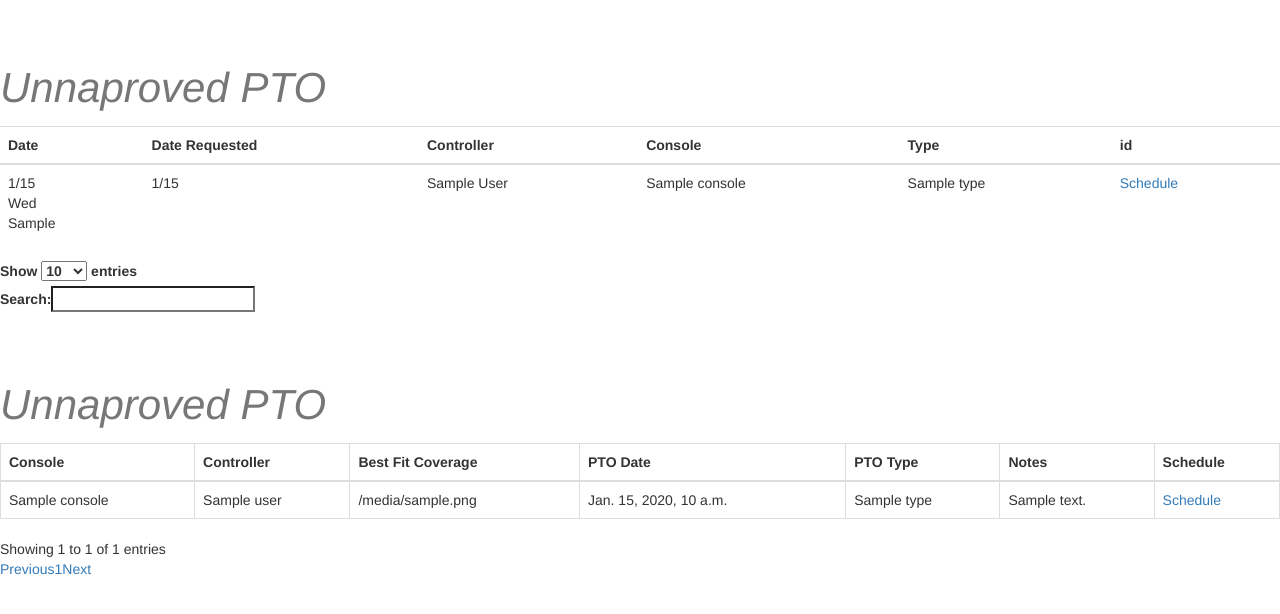
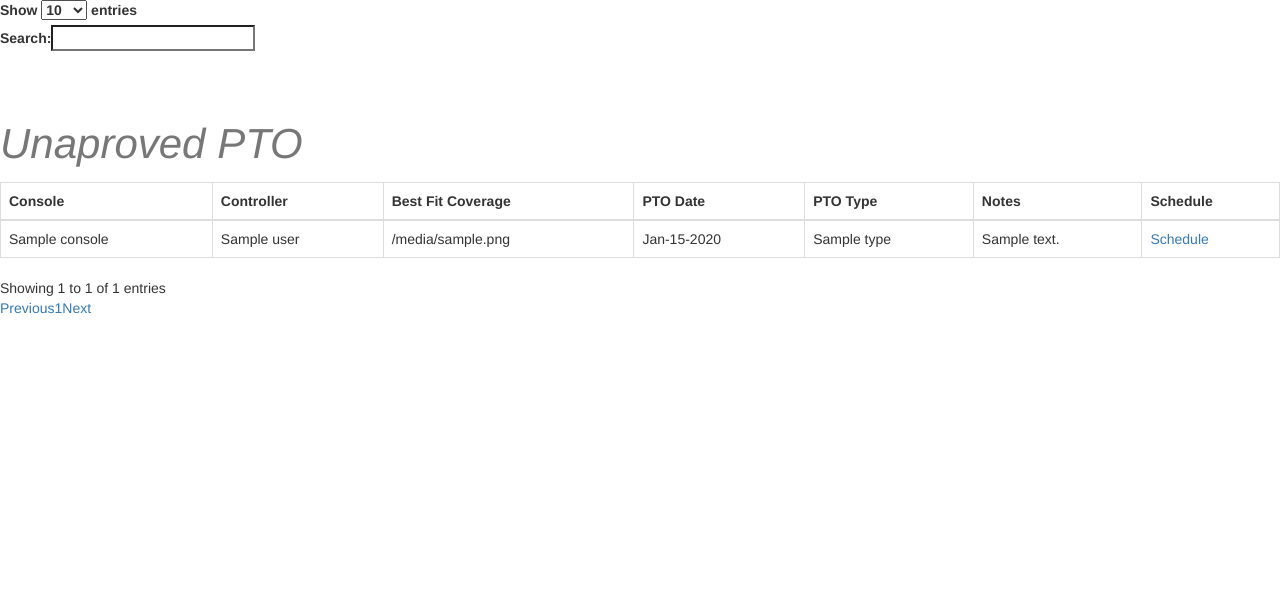
Before and after one commit to thagler1/django_schedule_app, a Django app: template schedule/shift_schedule/templates/shift_schedule/unnaproved_pto.html in a window 1280 px wide. Shown: the top 614 px of the page. Run offline with Django 3.2, Linux system fonts and the light colour scheme; the template is opened without the code that fills it: most values are stand-ins (such as "Sample title", 1, 10 or a date in 2020); some libraries are stand-ins or nearby versions.

```diff
--- a/schedule/shift_schedule/templates/shift_schedule/controller_pto_form.html
+++ b/schedule/shift_schedule/templates/shift_schedule/controller_pto_form.html
@@ -23,7 +23,7 @@
 
 
 <input type="submit" value="submit">
-<p id="talk">message</p>
+<p id="talk"></p>
 <script>
     $(document).ready(function(){
       var date_input=$('input[name="date_pto_taken"]'); //our date input has the name "date"
--- a/schedule/shift_schedule/templates/shift_schedule/sidenav.html
+++ b/schedule/shift_schedule/templates/shift_schedule/sidenav.html
@@ -18,7 +18,6 @@
   <li><a style="text-align: center">{{user.first_name}} {{user.last_name}}</a></li>
                 {% if user_profile.is_supervisor %}
 
-        <li><a href="/debug">Run Scheduling Service</a></li>
         <li><a href="/admin">Admin Console</a></li>
         <li><a href="/adduser">Add User</a> </li>
         {% endif %}
--- a/schedule/shift_schedule/templates/shift_schedule/unnaproved_pto.html
+++ b/schedule/shift_schedule/templates/shift_schedule/unnaproved_pto.html
@@ -24,41 +24,9 @@
 
 
 
-{% for desk in desks %}
-<table class="table">
-    <caption>Unnaproved PTO</caption>
-    <thead>
-    <tr>
-        <tr>
-        <th>Date</th>
-        <th>Date Requested</th>
-        <th>Controller</th>
-        <th>Console</th>
-        <th>Type</th>
-        <th>id</th>
-
-    </tr>
-    </thead>
-    <tbody>
-    <tr>
-        {% for pto_request in desk.pto_requests %}
-
-        <td>{{pto_request.date_pto_taken|date:"n"}}/{{pto_request.date_pto_taken|date:"d"}}<Br>{{pto_request.date_pto_taken|date:"D"}}
-        <Br>
-            {{pto_request.shift_type}}</td>
-        <td>{{pto_request.date_requested|date:"n"}}/{{pto_request.date_requested|date:"d"}}</td>
-        <td>{{pto_request.user.full_name}}</td>
-        <td>{{pto_request.console}}</td>
-        <td>{{pto_request.type}}</td>
-        <td><a href="/shift_schedule/schedule_coverage/{{pto_request.id}}" >Schedule</a></td>
-    </tr>
-    {% endfor %}
-    </tbody>
-</table>
-{% endfor %}
 </div>
 <table class="table table-bordered" id="example" cellspacing="0">
-    <caption>Unnaproved PTO</caption>
+    <caption>Unaproved PTO</caption>
     <thead>
     <tr>
         <tr>
@@ -78,7 +46,7 @@
         <td style="text-align: left">{{event.console}}</td>
         <td style="text-align: left">{{event.user}}</td>
         <td style="text-align: left">{{event.coverage}}</td>
-        <td style="text-align: left">{{event.date_pto_taken}}</td>
+        <td style="text-align: left">{{event.date_pto_taken|date:"M-d-Y"}}</td>
         <td style="text-align: left">{{event.type}}</td>
         <td style="text-align: left">{{event.notes}}</td>
         <td><a href="/schedule_coverage/{{event.id}}" >Schedule</a></td>
```
